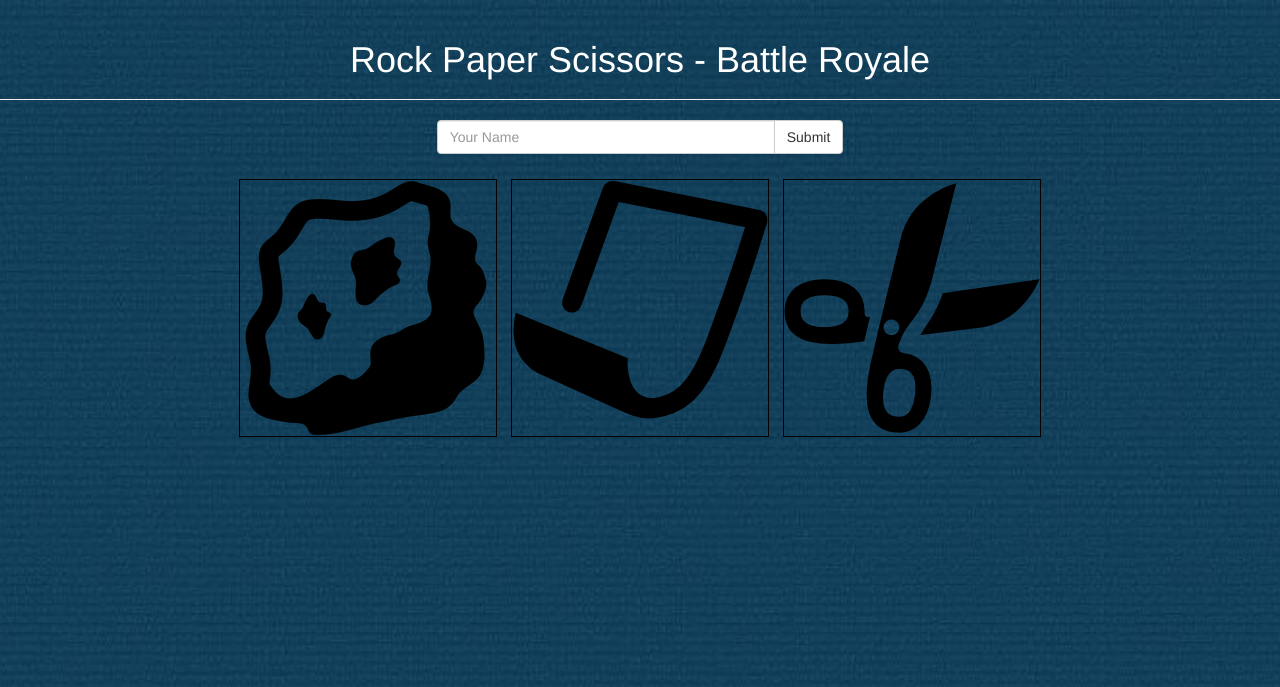
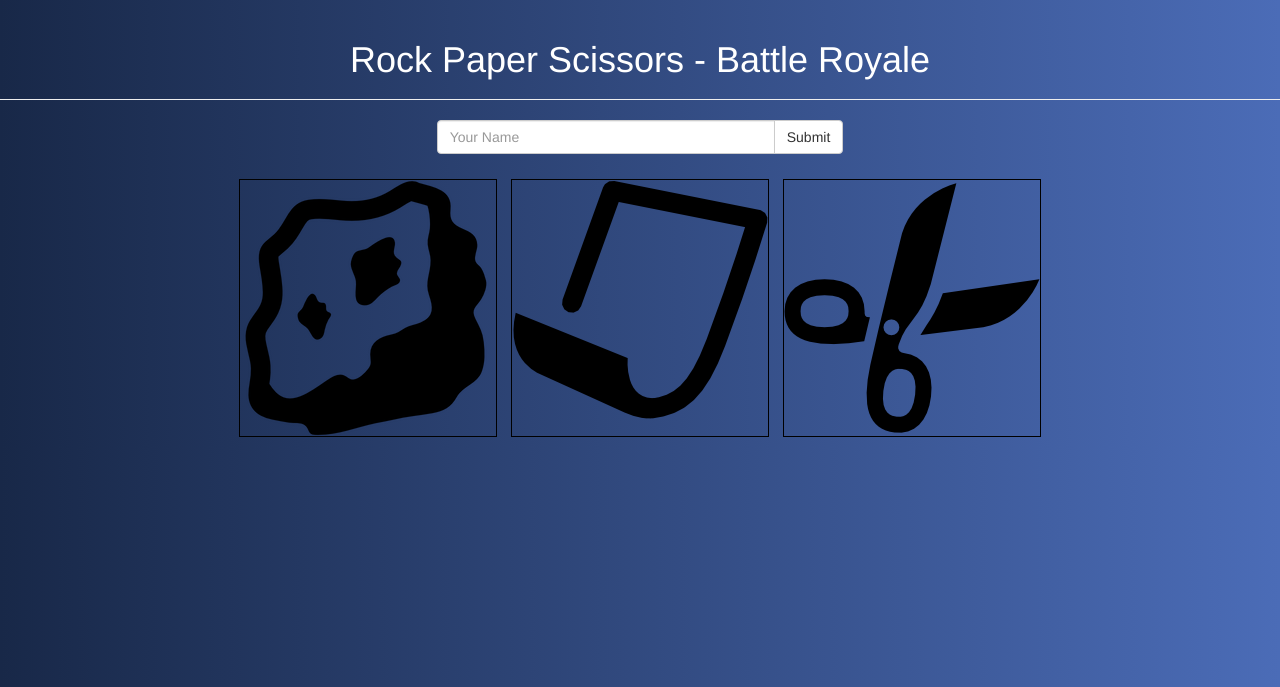
Before and after one commit to lawrencel13110123/rock-paper-scissors, a PHP site: page / in a window 1280 px wide. Shown: the top 687 px of the page. Run offline with PHP 8.4, Linux system fonts and the light colour scheme; some libraries are stand-ins or nearby versions.

Commit message:
changed background

```diff
--- a/assets/css/style.css
+++ b/assets/css/style.css
@@ -1,7 +1,8 @@
 
 body{
-  background: url(../images/background.jpg) no-repeat center center fixed;
-	background-size: cover;
+  background: #4b6cb7; /* fallback for old browsers */
+  background: -webkit-linear-gradient(to left, #4b6cb7 , #182848); /* Chrome 10-25, Safari 5.1-6 */
+  background: linear-gradient(to left, #4b6cb7 , #182848); /* W3C, IE 10+/ Edge, Firefox 16+, Chrome 26+, Opera 12+, Safari 7+ */
   color: white;
 }
 #choice-section{
```
